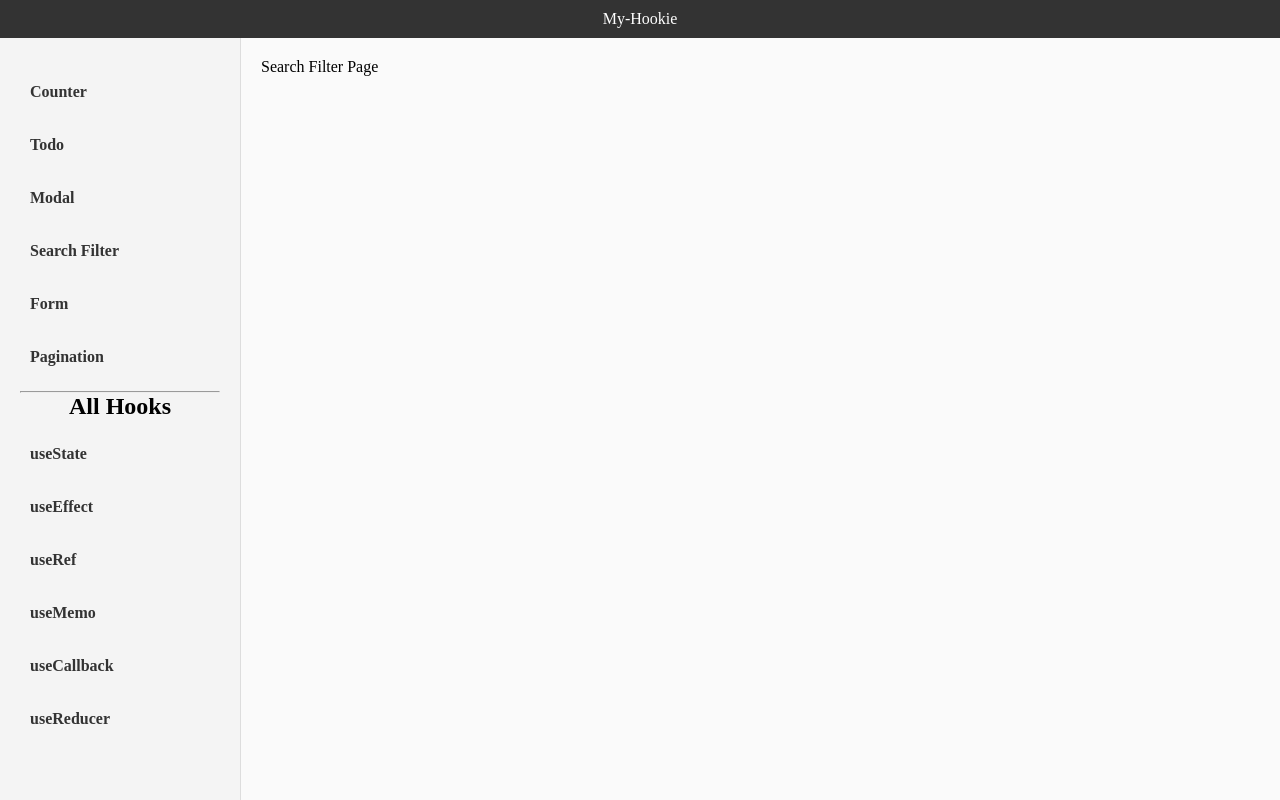
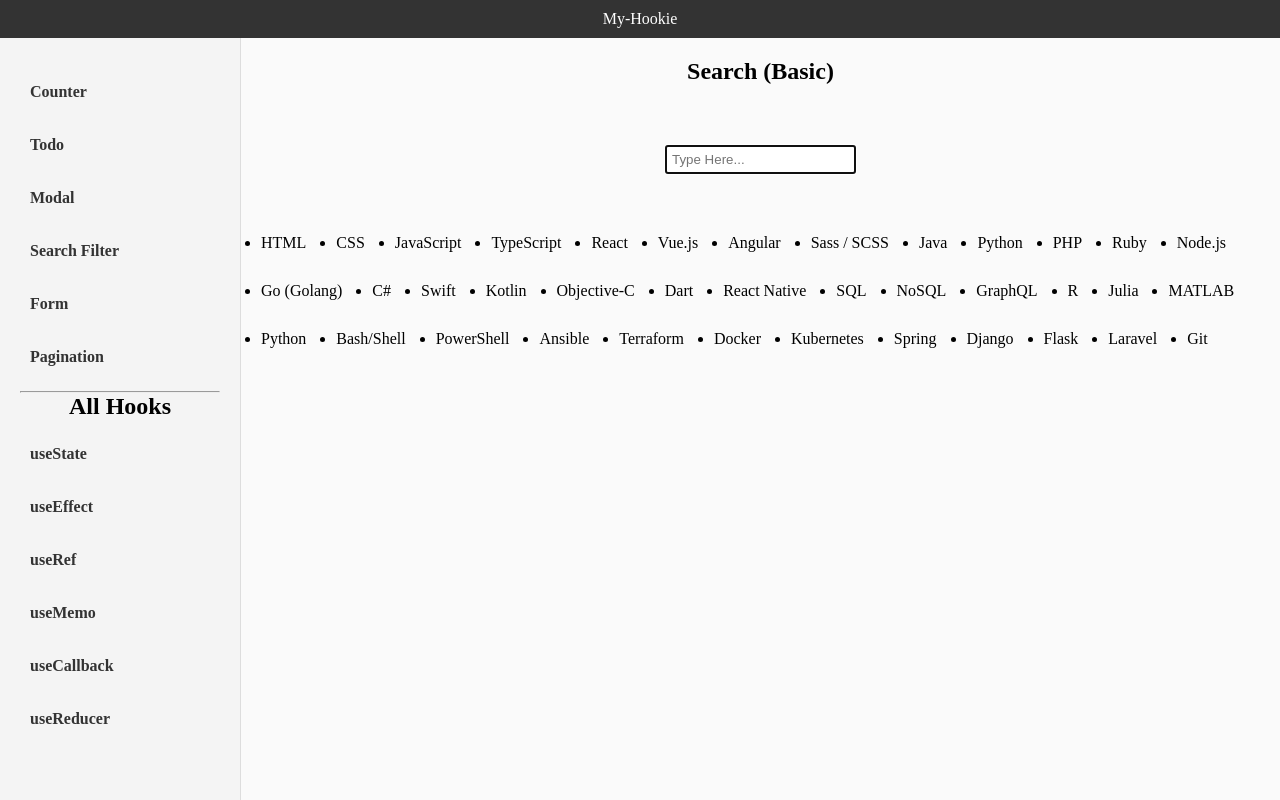
Before and after one commit to nityapriya-sahu/my-hookie, a React (Vite) app: page /search-filter in a window 1280 px wide. Built offline with nearby package versions, Linux system fonts and the light colour scheme.

Commit message:
search filter complete

```diff
--- a/src/components/All Hooks/styles.css
+++ b/src/components/All Hooks/styles.css
@@ -69,3 +69,13 @@
   gap: 10px;
   padding-top: 10px;
 }
+/* ------------- */
+
+.list_container {
+  display: flex;
+  flex-wrap: wrap;
+  gap: 30px;
+}
+.search_Input {
+  padding: 5px;
+}
--- a/src/components/SearchFilter.jsx
+++ b/src/components/SearchFilter.jsx
@@ -1,7 +1,100 @@
-import React from "react";
+import React, { useEffect, useMemo, useState } from "react";
 
+const items = [
+  "HTML",
+  "CSS",
+  "JavaScript",
+  "TypeScript",
+  "React",
+  "Vue.js",
+  "Angular",
+  "Sass / SCSS",
+  "Java",
+  "Python",
+  "PHP",
+  "Ruby",
+  "Node.js",
+  "Go (Golang)",
+  "C#",
+  "Swift",
+  "Kotlin",
+  "Objective-C",
+  "Dart",
+  "React Native",
+  "SQL",
+  "NoSQL",
+  "GraphQL",
+  "R",
+  "Julia",
+  "MATLAB",
+  "Python",
+  "Bash/Shell",
+  "PowerShell",
+  "Ansible",
+  "Terraform",
+  "Docker",
+  "Kubernetes",
+  "Spring",
+  "Django",
+  "Flask",
+  "Laravel",
+  "Git",
+];
 const SearchFilter = () => {
-  return <div>Search Filter Page</div>;
+  const [searchItem, setSearchItem] = useState("");
+
+  // basic
+  const filteredItems = items.filter((item) =>
+    item.toLowerCase().includes(searchItem.toLowerCase())
+  );
+  //using memo for optimized search
+  const result = useMemo(() => filteredItems, [searchItem]);
+
+  // ===========================================================
+
+  return (
+    <div className="todo_main_container">
+      <h2>Search (Basic)</h2>
+      <input
+        type="text"
+        placeholder="Type Here..."
+        value={searchItem}
+        name="input1"
+        onChange={(e) => setSearchItem(e.target.value)}
+        className="search_Input"
+        autoFocus
+      />
+      <div>
+        <ul className="list_container">
+          {filteredItems.length > 0 ? (
+            filteredItems.map((item, index) => <li key={index}>{item}</li>)
+          ) : (
+            <li>No Result Found!</li>
+          )}
+        </ul>
+      </div>
+
+      {/* Using UseMemo */}
+      {/* <h2>Search (Memo)</h2>
+      <input
+        type="text"
+        placeholder="Type Here..."
+        className="search_Input"
+        name="input2"
+        value={searchItem}
+        onChange={(e) => setSearchItem(e.target.value)}
+      />
+      <div>
+        <ul className="list_container">
+          {result.length > 0 ? (
+            result.map((item, index) => <li key={index}>{item}</li>)
+          ) : (
+            <li>No Result Found!</li>
+          )}
+        </ul>
+      </div> */}
+    </div>
+  );
 };
 
 export default SearchFilter;
```
